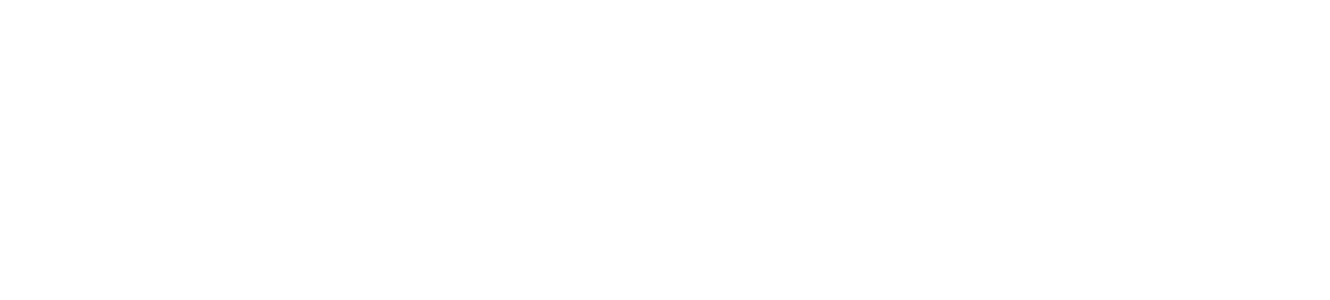
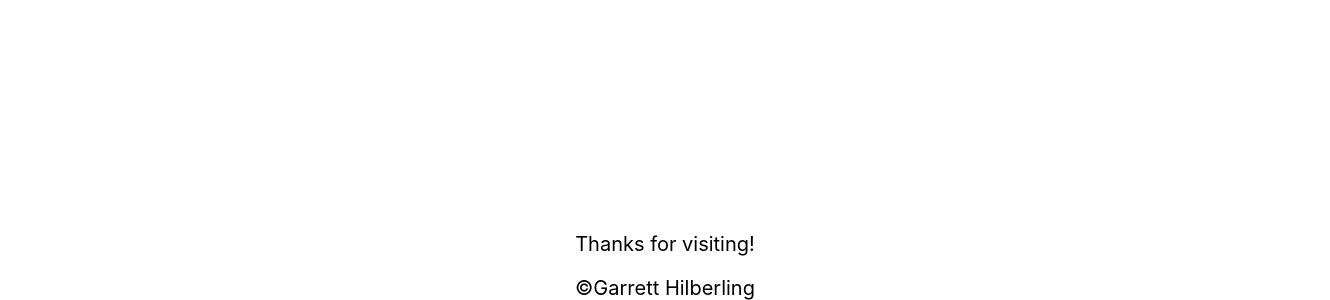
Before and after one commit to garretthilberling/Animatrx, a React (Create React App) app in the folder client/: page /1/1 in a window 1280 px wide. Before the commit this address had no page. Shown: the part 523-823 px from the top of the page, 1330 px wide, since content can reach past the window. Before the commit the page ends 800 px from the top, so only its background shows below. Built offline with nearby package versions, Linux system fonts and the light colour scheme.

Commit message:
found an API and was able to begin pulling data

```diff
--- a/client/src/App.tsx
+++ b/client/src/App.tsx
@@ -1,8 +1,5 @@
 import React from "react";
-import logo from "./logo.svg";
-import "./App.css";
 import { BrowserRouter as Router, Routes, Route } from "react-router-dom";
-import AuthService from "./utils/auth";
 
 import Home from "./pages/Home";
 import Anime from "./pages/Anime";
@@ -10,11 +7,13 @@ import Profile from "./pages/Profile";
 import Reviews from "./pages/Reviews";
 import Review from "./pages/Review";
 
+import Footer from "./components/Footer";
+
 function App() {
   return (
     <Router>
-      <main>
-        <div>
+      <main className="page-container">
+        <div className="content-wrap">
           <Routes>
             <Route path="/" element={<Home />} />
             <Route path="/anime/:animeId" element={<Anime />} />
@@ -23,6 +22,7 @@ function App() {
             <Route path="/profile/:username" element={<Profile />} />
           </Routes>
         </div>
+        <Footer />
       </main>
     </Router>
   );
--- /dev/null
+++ b/client/src/components/Footer/index.tsx
@@ -0,0 +1,12 @@
+import React from 'react';
+
+const Footer = () => {
+    return (
+        <footer className="footer">
+            <p>Thanks for visiting!</p>
+            <p>©Garrett Hilberling</p>
+        </footer>
+    )
+}
+
+export default Footer;
--- a/client/src/index.css
+++ b/client/src/index.css
@@ -11,3 +11,22 @@ code {
   font-family: source-code-pro, Menlo, Monaco, Consolas, 'Courier New',
     monospace;
 }
+
+.footer {
+  position: absolute;
+  bottom: 0;
+  width: 100%;
+  height: 2.5rem;
+  text-align: center;
+  padding: 1.25em;
+  font-size: 1.25em;
+}
+
+.content-wrap {
+  padding-bottom: 2.5rem;    /* Footer height */
+}
+
+.page-container {
+  position: relative;
+  min-height: 100vh;
+}
--- a/client/src/pages/Anime.tsx
+++ b/client/src/pages/Anime.tsx
@@ -0,0 +1,8 @@
+import React from "react";
+import { Link } from "react-router-dom";
+
+const Anime = () => {
+  return <div className=""></div>;
+};
+
+export default Anime;
--- a/client/src/pages/Home.tsx
+++ b/client/src/pages/Home.tsx
@@ -0,0 +1,14 @@
+import React, { useEffect } from "react";
+import { Link } from "react-router-dom";
+import KitsuApi from "../utils/animeApi";
+
+const Home = () => {
+
+    useEffect(() => {
+        KitsuApi.getAnimeByGenre("adventure")
+    }, []);
+
+  return <div className=""></div>;
+};
+
+export default Home;
--- a/client/src/pages/Profile.tsx
+++ b/client/src/pages/Profile.tsx
@@ -0,0 +1,7 @@
+import React from "react";
+
+const Profile = () => {
+  return <div className=""></div>;
+};
+
+export default Profile;
--- a/client/src/pages/Review.tsx
+++ b/client/src/pages/Review.tsx
@@ -0,0 +1,7 @@
+import React from "react";
+
+const Review = () => {
+  return <div className=""></div>;
+};
+
+export default Review;
--- a/client/src/pages/Reviews.tsx
+++ b/client/src/pages/Reviews.tsx
@@ -0,0 +1,7 @@
+import React from "react";
+
+const Reviews = () => {
+  return <div className=""></div>;
+};
+
+export default Reviews;
--- /dev/null
+++ b/client/src/utils/animeApi.tsx
@@ -0,0 +1,27 @@
+class KitsuApi {
+  baseUrl: string = "https://kitsu.io/api/edge/";
+  getHeaders: object = {
+    method: "GET",
+    headers: {
+      Accept: "application/vnd.api+json",
+      "Content-Type": "application/vnd.api+json",
+    },
+  };
+
+  getAnimeByGenre(genre: string) {
+    let url: string = this.baseUrl + `anime?filter%5Bcategories%5D=${genre}`;
+    fetch(url, this.getHeaders)
+    .then((response) => {
+        if (response.ok) {
+          return response.json();
+        }
+        throw response;
+      })
+      .then((data) => {
+        // setStudentData(data);
+        console.log(data);
+      });
+  }
+}
+
+export default new KitsuApi();
```
Also changed, not shown: client/src/components/Reviews/index.tsx (+7 -0 lines), client/src/components/Saved/index.tsx (+7 -0 lines), 1 other file (tests, documents, lock files or other folders).
